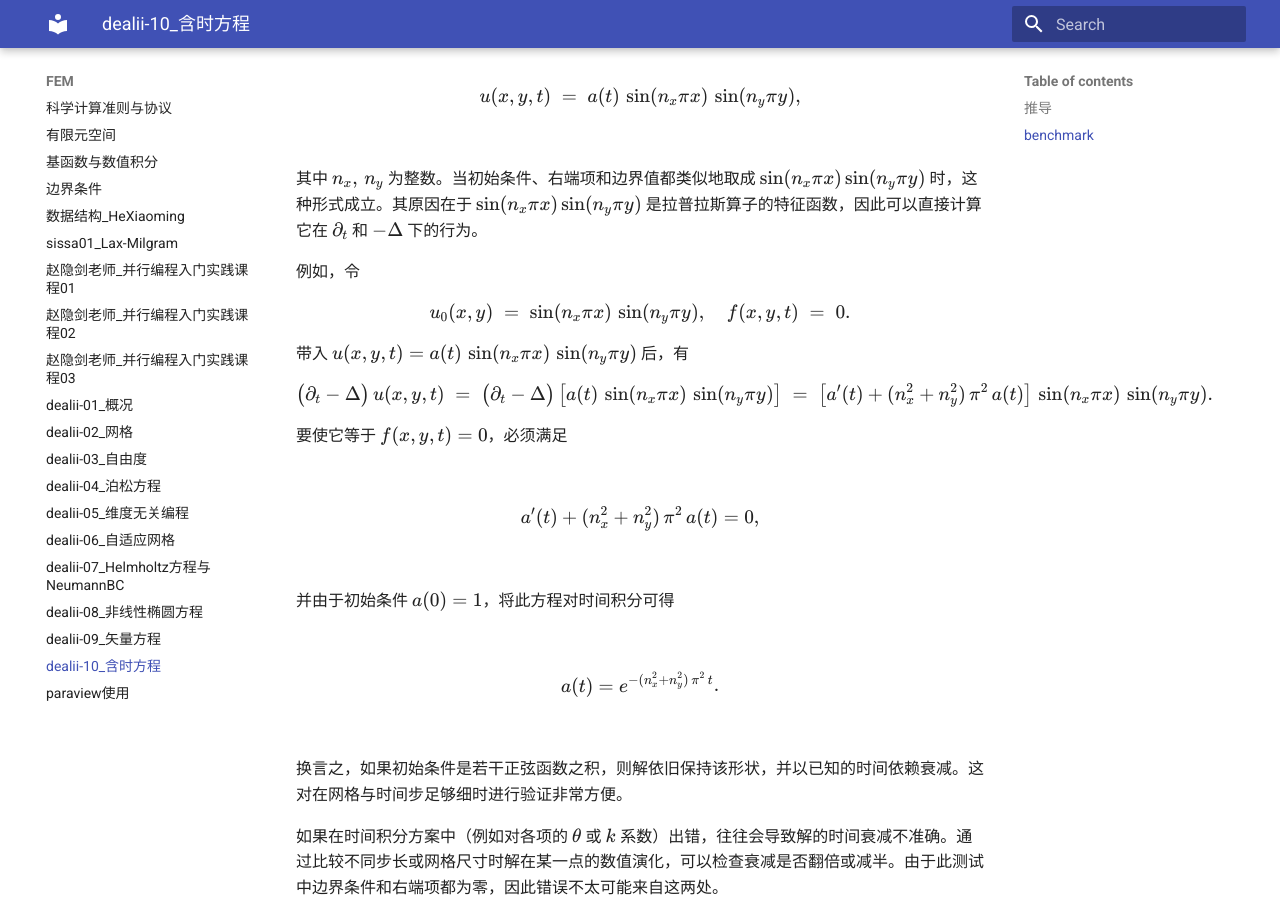
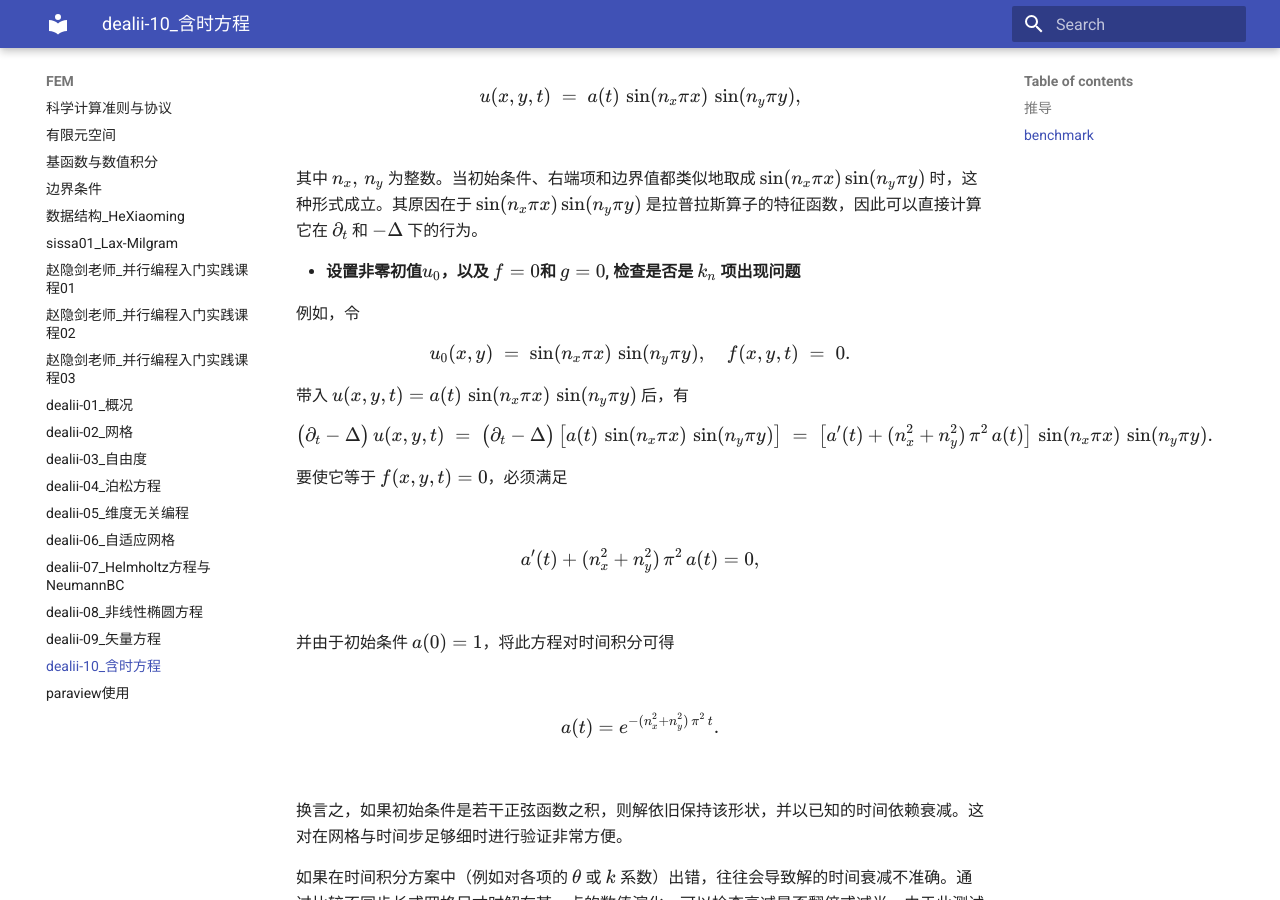
Before and after one commit to ymma98/technotes, an MkDocs documentation site: the page built from docs/FEM/dealii-10_含时方程.md, in a window 1280 px wide and 900 px high, scrolled down 2819 px. Built offline with MkDocs 1.6.1 and Material for MkDocs 9.7.7, drawn with Linux system fonts in a browser that asks for light colours; part of the change alters nothing that is shown.

Commit message:
docs/FEM/dealii-10_含时方程.md updated from https://stackedit.cn/

```diff
--- a/docs/FEM/dealii-10_含时方程.md
+++ b/docs/FEM/dealii-10_含时方程.md
@@ -114,6 +114,8 @@ $$
 
 其中 $n_x,\,n_y$ 为整数。当初始条件、右端项和边界值都类似地取成 $\sin(n_x\pi x)\sin(n_y\pi y)$ 时，这种形式成立。其原因在于 $\sin(n_x\pi x)\sin(n_y\pi y)$ 是拉普拉斯算子的特征函数，因此可以直接计算它在 $\partial_t$ 和 $-\Delta$ 下的行为。
 
+* **设置非零初值$u_0$，以及 $f=0$和 $g=0$, 检查是否是 $k_n$ 项出现问题**
+
 例如，令
 $$
 u_0(x,y) \;=\; \sin(n_x\pi x)\,\sin(n_y\pi y),
@@ -203,7 +205,7 @@ $$
 
 
 <!--stackedit_data:
-eyJoaXN0b3J5IjpbLTI1MzIxMjkxMywtMTQ3NTEyMzQ3OCwtND
-M2MTU5MzEzLC0xOTA0NTc5MDM3LDExOTQ0MTM2MjksLTQxNzg2
-NzM4MV19
+eyJoaXN0b3J5IjpbLTk4OTM3OTcxOCwtMjUzMjEyOTEzLC0xND
+c1MTIzNDc4LC00MzYxNTkzMTMsLTE5MDQ1NzkwMzcsMTE5NDQx
+MzYyOSwtNDE3ODY3MzgxXX0=
 -->
```
